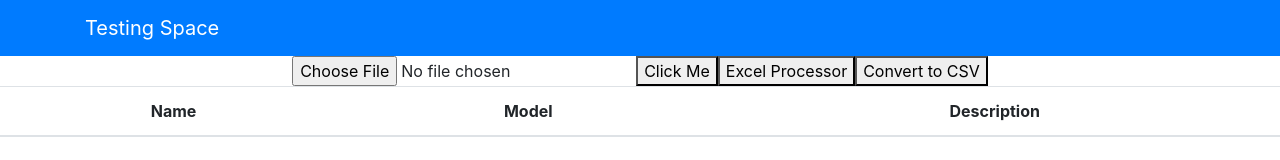
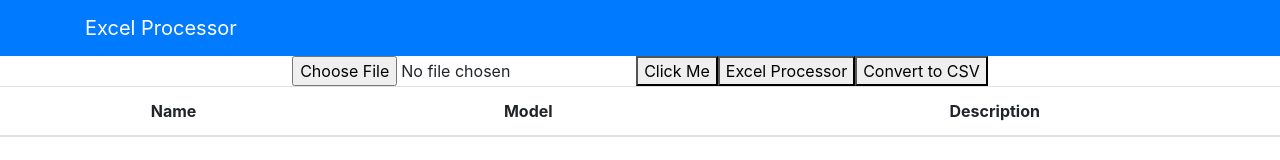
Before and after one commit to patrickhilmoe/Reactapp_first, a React (Create React App) app: page / in a window 1280 px wide. Shown: the top 160 px of the page. Built offline with nearby package versions, Linux system fonts and the light colour scheme.

Commit message:
third commit for netlify app

```diff
--- a/public/index.html
+++ b/public/index.html
@@ -24,7 +24,7 @@
       work correctly both with client-side routing and a non-root public URL.
       Learn how to configure a non-root public URL by running `npm run build`.
     -->
-    <title>React App</title>
+    <title>Excel Processor</title>
   </head>
   <body>
     <noscript>You need to enable JavaScript to run this app.</noscript>
--- a/src/App.js
+++ b/src/App.js
@@ -115,7 +115,7 @@ function App() {
     <div className="App">
       <Navbar dark color="primary">
         <div className="container">
-          <NavbarBrand href="/">Testing Space</NavbarBrand>
+          <NavbarBrand href="/">Excel Processor</NavbarBrand>
         </div>
       </Navbar>
       <div>
```
